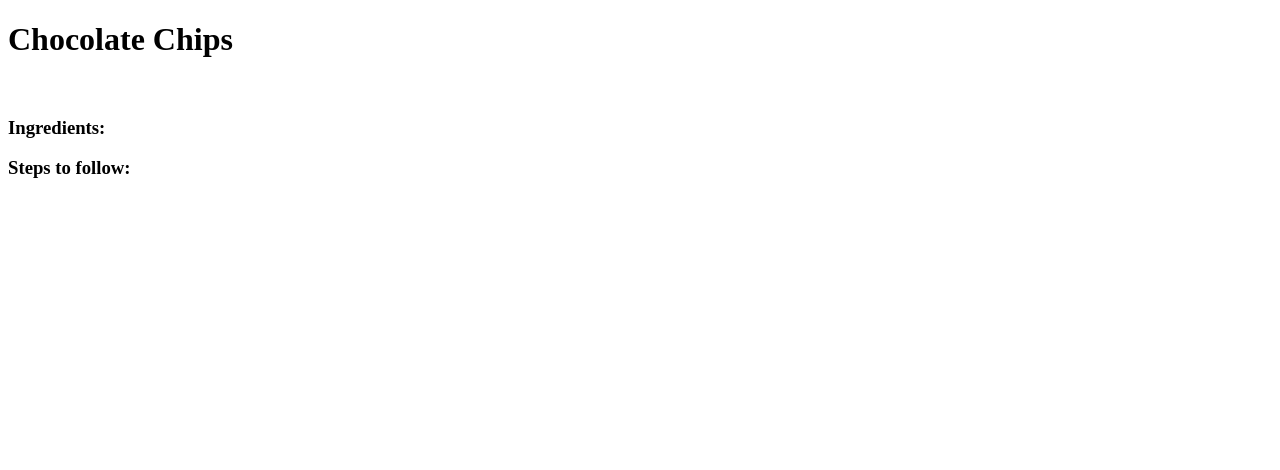
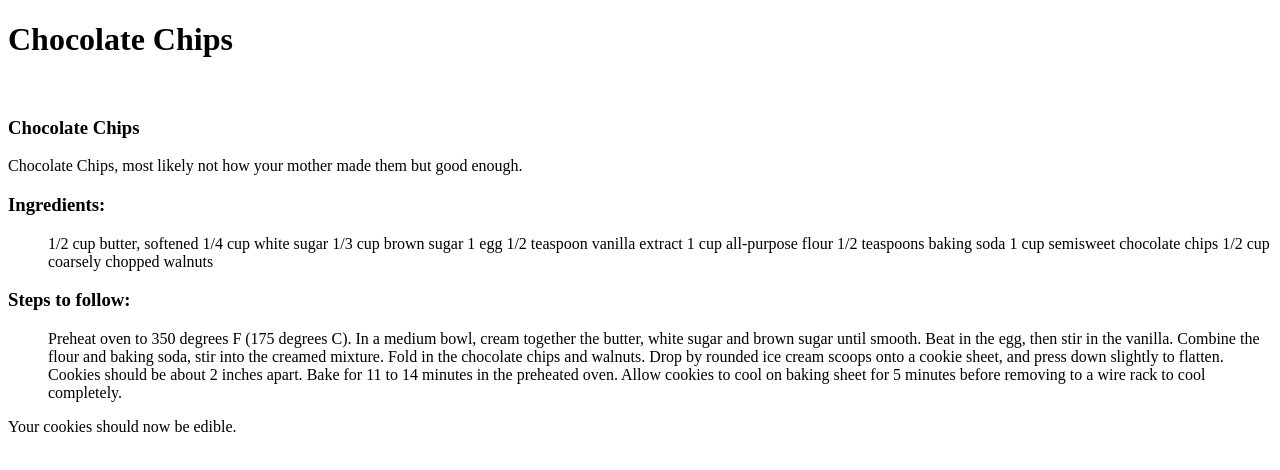
Before and after one commit to SakRoi/Odin-Recipes, a plain HTML site: page recipes/chocolate_chips.html in a window 1280 px wide. Drawn offline with Linux system fonts and the light colour scheme.

Commit message:
Add recipefor chocolate chips.

```diff
--- a/recipes/chocolate_chips.html
+++ b/recipes/chocolate_chips.html
@@ -8,17 +8,27 @@
     <body>
         <h1>Chocolate Chips</h1>
         <img src="">
-        <h3></h3>
-        <p></p>
+        <h3>Chocolate Chips</h3>
+        <p>Chocolate Chips, most likely not how your mother made them but good enough.</p>
         <h3>Ingredients:</h3>
         <ul>
-
+            <il>1/2 cup butter, softened</il>
+            <il>1/4 cup white sugar</il>
+            <il>1/3 cup brown sugar</il>
+            <il>1 egg</il>
+            <il>1/2 teaspoon vanilla extract</il>
+            <il>1 cup all-purpose flour</il>
+            <il>1/2 teaspoons baking soda</il>
+            <il>1 cup semisweet chocolate chips</il>
+            <il>1/2 cup coarsely chopped walnuts</il>
         </ul>
         <h3>Steps to follow:</h3>
         <ol>
-
+            <il>Preheat oven to 350 degrees F (175 degrees C).</il>
+            <il>In a medium bowl, cream together the butter, white sugar and brown sugar until smooth. Beat in the egg, then stir in the vanilla. Combine the flour and baking soda, stir into the creamed mixture. Fold in the chocolate chips and walnuts. Drop by rounded ice cream scoops onto a cookie sheet, and press down slightly to flatten. Cookies should be about 2 inches apart.</il>
+            <il>Bake for 11 to 14 minutes in the preheated oven. Allow cookies to cool on baking sheet for 5 minutes before removing to a wire rack to cool completely.</il>
         </ol>
-        <p></p>
+        <p>Your cookies should now be edible.</p>
 
     </body>
 </html>
```
